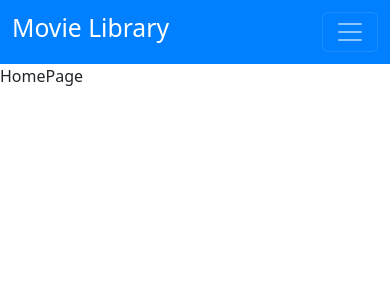
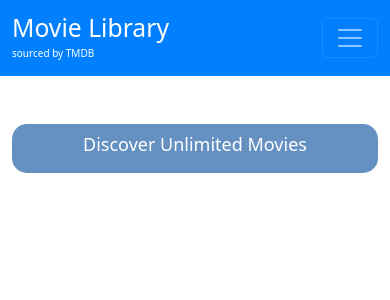
Before and after one commit to TirapatS/Movie-Library, a Vue app: page / in a window 390 px wide. Shown: the top 300 px of the page. Built offline with nearby package versions, Linux system fonts and the light colour scheme.

Commit message:
added react-query and designed homepage to be responsive

```diff
--- a/package.json
+++ b/package.json
@@ -10,6 +10,7 @@
     "react": "^18.2.0",
     "react-bootstrap": "^2.5.0",
     "react-dom": "^18.2.0",
+    "react-query": "^3.39.2",
     "react-router-dom": "^6.3.0",
     "react-scripts": "5.0.1",
     "sass": "^1.54.4",
--- a/src/assets/scss/Navbar.scss
+++ b/src/assets/scss/Navbar.scss
@@ -1,3 +1,9 @@
 .navBg {
     background-color: #0080FF;
 }
+
+.source {
+    font-size: 10px;
+    margin-top: 3px;
+    margin-bottom: 2px;
+}
--- /dev/null
+++ b/src/assets/scss/WelcomePage.scss
@@ -0,0 +1,23 @@
+.welcomeTextContainer {
+    padding-top:10px;
+    padding-bottom:10px;
+    border-radius: 15px;
+    width:55%;
+    background-color: rgba(35, 97, 168, 0.699);
+}
+
+.welcomeText {
+    text-align: center;
+    color: white;
+}
+
+@media(max-width: 400px) {
+    .welcomeTextContainer{
+        width: 100%;
+        margin-bottom: 0;
+    }
+
+    .welcomeText{
+        font-size: 18px;
+    }
+}
--- a/src/components/Navigation.jsx
+++ b/src/components/Navigation.jsx
@@ -2,8 +2,9 @@ import Container from 'react-bootstrap/Container'
 import Navbar from 'react-bootstrap/Navbar'
 import Nav from 'react-bootstrap/Nav'
 import NavDropdown from 'react-bootstrap/NavDropdown'
-import { Link, NavLink } from 'react-router-dom'
+import { Link } from 'react-router-dom'
 import navBg from '../assets/scss/Navbar.scss'
+import source from '../assets/scss/Navbar.scss'
 
 
 const Navigation = () => {
@@ -11,7 +12,10 @@ const Navigation = () => {
 	return (
         <Navbar collapseOnSelect expand="lg" variant="dark" className="navBg">
         <Container>
-          <Navbar.Brand as={Link} to="/"><h2>Movie Library</h2></Navbar.Brand>
+          <Navbar.Brand as={Link} to="/">
+            <h2 className="mb-0">Movie Library</h2>
+            <p className="source">sourced by TMDB</p>
+          </Navbar.Brand>
           <Navbar.Toggle aria-controls="responsive-navbar-nav" />
           <Navbar.Collapse id="responsive-navbar-nav" className="justify-content-end">
             <Nav>
--- a/src/index.js
+++ b/src/index.js
@@ -1,13 +1,26 @@
 import React from 'react';
 import ReactDOM from 'react-dom/client';
 import { BrowserRouter } from 'react-router-dom';
+import { QueryClient, QueryClientProvider } from 'react-query'
 import App from './App';
+
+const queryClient = new QueryClient({
+	defaultOptions: {
+		queries: {
+			refetchOnWindowFocus: false,
+			staleTime: 5 * 60 * 1000, // 5 minutes
+			cacheTime: 15 * 60 * 1000, // 15 minutes
+		}
+	}
+})
 
 const root = ReactDOM.createRoot(document.getElementById('root'));
 root.render(
   <React.StrictMode>
-    <BrowserRouter>
-      <App />
-    </BrowserRouter>
+    <QueryClientProvider client={queryClient}>
+			<BrowserRouter>
+				<App />
+			</BrowserRouter>
+		</QueryClientProvider>
   </React.StrictMode>
 );
--- a/src/pages/HomePage.jsx
+++ b/src/pages/HomePage.jsx
@@ -1,8 +1,15 @@
 import React from 'react'
+import Container from 'react-bootstrap/Container'
+import {welcomeTextContainer, welcomeText} from '../assets/scss/WelcomePage.scss'
+
 
 function HomePage() {
   return (
-    <div>HomePage</div>
+    <Container>
+      <div className="my-5 welcomeTextContainer">
+        <h2 className="welcomeText">Discover Unlimited Movies</h2>
+      </div>
+    </Container>
   )
 }
 
--- a/src/pages/NotFound.jsx
+++ b/src/pages/NotFound.jsx
@@ -1,8 +1,14 @@
 import React from 'react'
+import Container from 'react-bootstrap/Container'
 
 function NotFound() {
   return (
-    <div>NotFound</div>
+    <Container>
+      <div className="my-5">
+        <h2>404</h2>
+        <h2>Not Found</h2>
+      </div>
+    </Container>
   )
 }
 
```
Also changed, not shown: src/components/BasicGrid.jsx (added, +18 -0 lines), src/assets/scss/App.scss (line endings or trailing spaces), src/services/tmdbAPI.js (added), 1 other file (tests, documents, lock files or other folders).
